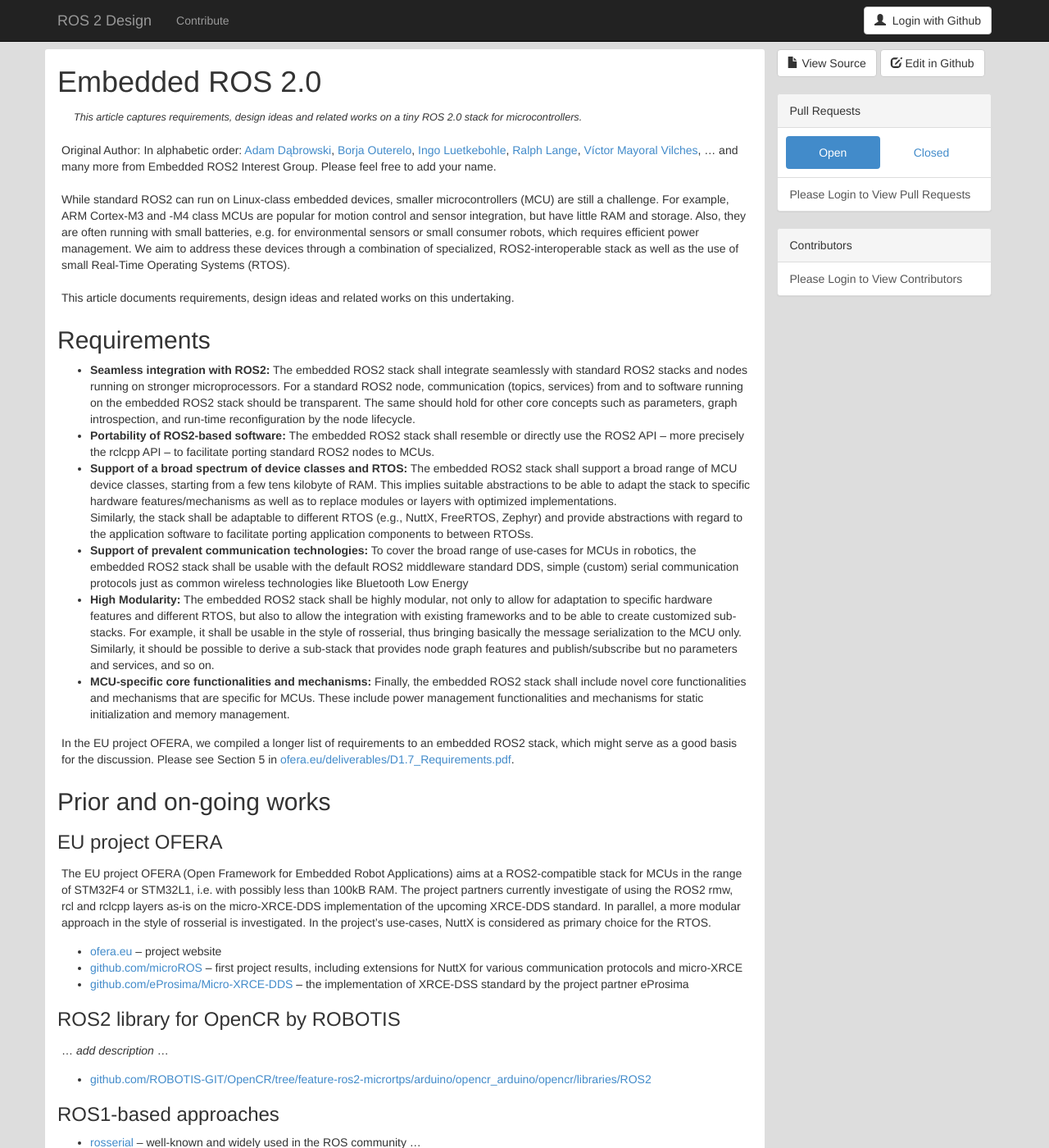
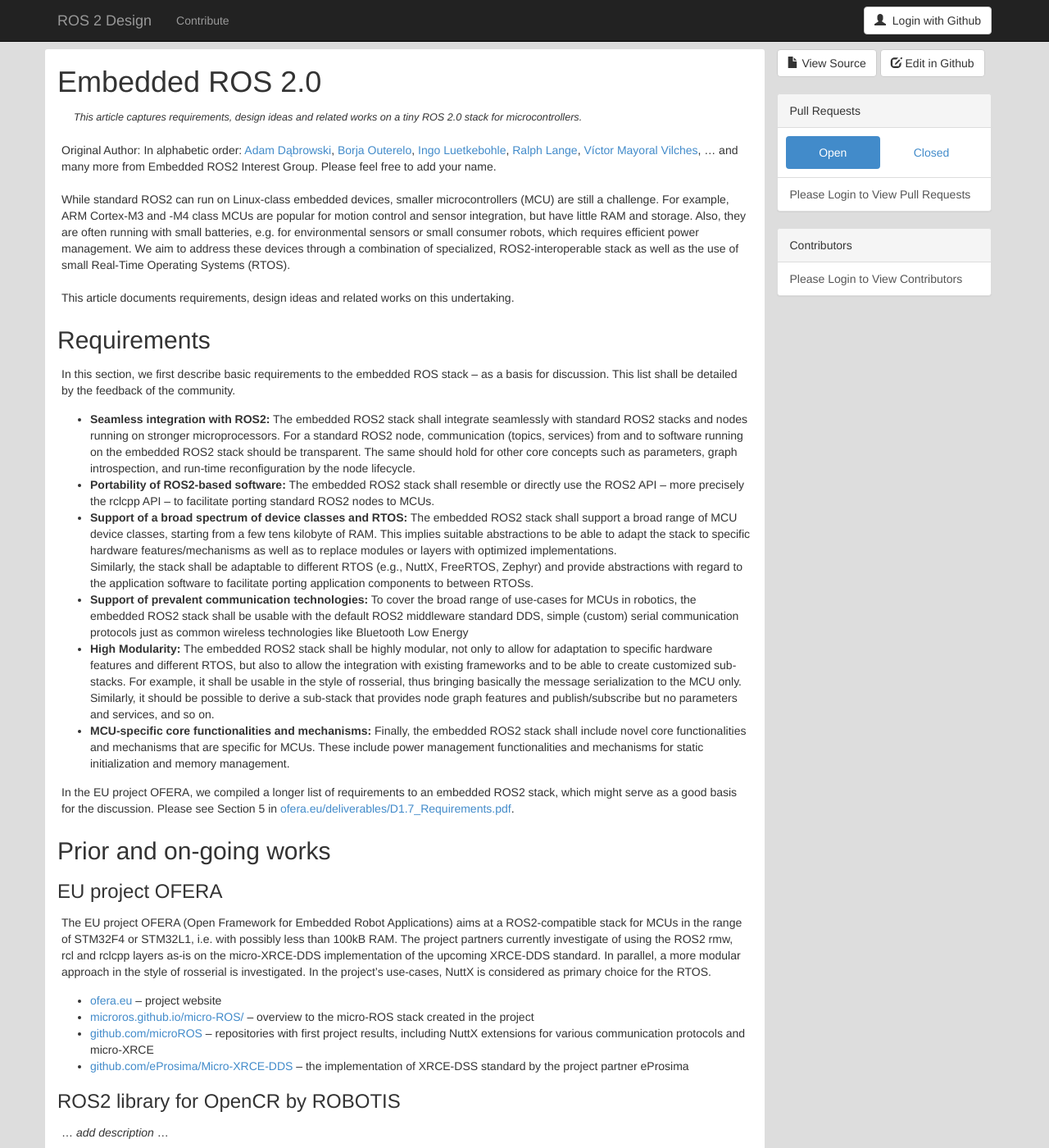
Before and after one commit to ros2/design, a Jekyll site: the page built from articles/embedded.md, in a window 1280 px wide and 1400 px high. Shown: the whole window at 82% size. Built offline with Jekyll 4.4.1, drawn with Linux system fonts in a browser that asks for light colours; nearby versions of some CDN libraries; some of the changed text lies outside the part shown.

Commit message:
Added link to micro-ROS webpage.

```diff
--- a/articles/embedded.md
+++ b/articles/embedded.md
@@ -25,6 +25,8 @@
 
 ## Requirements
 
+In this section, we first describe basic requirements to the embedded ROS stack -- as a basis for discussion. This list shall be detailed by the feedback of the community.
+
 *   **Seamless integration with ROS2:** The embedded ROS2 stack shall integrate seamlessly with standard ROS2 stacks and nodes running on stronger microprocessors. For a standard ROS2 node, communication (topics, services) from and to software running on the embedded ROS2 stack should be transparent. The same should hold for other core concepts such as parameters, graph introspection, and run-time reconfiguration by the node lifecycle.
 
 *   **Portability of ROS2-based software:** The embedded ROS2 stack shall resemble or directly use the ROS2 API -- more precisely the rclcpp API -- to facilitate porting standard ROS2 nodes to MCUs.
@@ -50,7 +52,8 @@
 The EU project OFERA (Open Framework for Embedded Robot Applications) aims at a ROS2-compatible stack for MCUs in the range of STM32F4 or STM32L1, i.e. with possibly less than 100kB RAM. The project partners currently investigate of using the ROS2 rmw, rcl and rclcpp layers as-is on the micro-XRCE-DDS implementation of the upcoming XRCE-DDS standard. In parallel, a more modular approach in the style of rosserial is investigated. In the project's use-cases, NuttX is considered as primary choice for the RTOS.
 
 *   [ofera.eu](http://ofera.eu/) -- project website
-*   [github.com/microROS](https://github.com/microROS) -- first project results, including extensions for NuttX for various communication protocols and micro-XRCE
+*   [microros.github.io/micro-ROS/](https://microros.github.io/micro-ROS/) -- overview to the micro-ROS stack created in the project
+*   [github.com/microROS](https://github.com/microROS) -- repositories with first project results, including NuttX extensions for various communication protocols and micro-XRCE
 *   [github.com/eProsima/Micro-XRCE-DDS](https://github.com/eProsima/Micro-XRCE-DDS) -- the implementation of XRCE-DSS standard by the project partner eProsima
 
 
```
Also changed, not shown: other parts of articles/embedded.md (+1 -1 lines).
